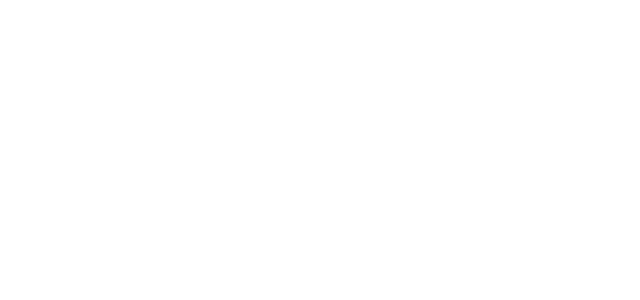
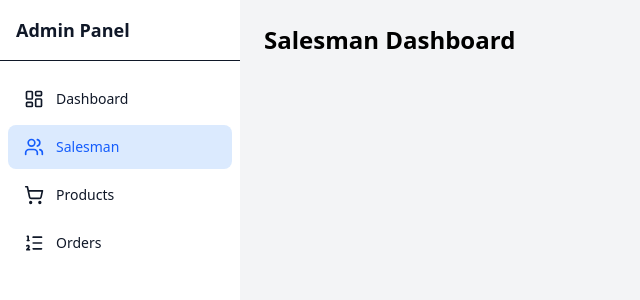
Before and after one commit to YashKachaRK/CoolStock, a React (Vite) app: page /admin_users in a window 1280 px wide. Before the commit this address had no page. Shown: the top 300 px of the page, without its empty margins (0-640 px from the left). Built offline with nearby package versions, Linux system fonts and the light colour scheme.

Commit message:
SLidebar Done

```diff
--- a/src/App.jsx
+++ b/src/App.jsx
@@ -4,6 +4,11 @@
 import Dashboard_admin from "./pages/admin/Dashboard_admin";
 import Dashboard_sales from "./pages/sales/Dashboard_sales";
 import ProtectRoute from "./components/ProtectRoute";
+
+// Admin
+import Order_admin from "./pages/admin/Order_admin";
+import Products_admin from "./pages/admin/Products_admin";
+import Salesman_admin from "./pages/admin/Salesman_admin";
 
 function App() {
   return (
@@ -21,6 +26,9 @@
             </ProtectRoute>
           }
         />
+        <Route path="/admin_users" element={<Salesman_admin />} />
+        <Route path="/admin_product" element={<Products_admin />} />
+        <Route path="/admin_orders" element={<Order_admin />} />
 
         {/* Sales dashboard */}
         <Route
--- a/src/components/Slidebar.jsx
+++ b/src/components/Slidebar.jsx
@@ -1,6 +1,6 @@
 import React, { useState } from "react";
 import { Menu, X } from "lucide-react";
-
+import { NavLink } from "react-router-dom";
 function Slidebar({
   title = "Admin Panel",
   menuItems = [],
@@ -47,22 +47,27 @@
         {/* Navigation */}
         <nav className="space-y-1 mt-2 p-2">
           {menuItems.map((item, index) => (
-            <a
+            <NavLink
               key={index}
-              href={item.href}
-              className="flex items-center gap-3 px-4 py-3 hover:bg-blue-50 hover:text-blue-600 transition hover:rounded-lg"
+              to={item.href}
+              className={({ isActive }) =>
+                `flex items-center gap-3 px-4 py-3 transition rounded-lg
+        ${
+          isActive
+            ? "bg-blue-100 text-blue-600"
+            : "hover:bg-blue-50 hover:text-blue-600"
+        }`
+              }
             >
               <item.icon size={20} />
               <span className="text-sm">{item.label}</span>
-            </a>
+            </NavLink>
           ))}
         </nav>
       </aside>
 
       {/* Main Content */}
-      <main className="flex-1 p-6 mt-20 md:mt-0">
-        {children}
-      </main>
+      <main className="flex-1 p-6 mt-20 md:mt-0">{children}</main>
     </div>
   );
 }
--- /dev/null
+++ b/src/pages/admin/Order_admin.jsx
@@ -0,0 +1,19 @@
+import React from 'react'
+import Slidebar from "../../components/Slidebar";
+import { menuItems } from "../admin/SLidebar_Data";
+
+function Order_admin() {
+  return (
+    <div className="bg-gray-200">
+      <Slidebar
+      title="Admin Panel"
+      menuItems={menuItems}
+      sidebarWidth="w-60">
+        <h1 className="text-2xl font-bold mb-4">Order Dashboard</h1>
+
+      </Slidebar>
+    </div>
+  )
+}
+
+export default Order_admin
--- /dev/null
+++ b/src/pages/admin/Products_admin.jsx
@@ -0,0 +1,19 @@
+import React from 'react'
+import Slidebar from "../../components/Slidebar";
+import { menuItems } from "../admin/SLidebar_Data";
+
+function Products_admin() {
+  return (
+    <div className="bg-gray-200">
+      <Slidebar
+      title="Admin Panel"
+      menuItems={menuItems}
+      sidebarWidth="w-60">
+        <h1 className="text-2xl font-bold mb-4">Products Dashboard</h1>
+
+      </Slidebar>
+    </div>
+  )
+}
+
+export default Products_admin
--- /dev/null
+++ b/src/pages/admin/Salesman_admin.jsx
@@ -0,0 +1,18 @@
+import React from 'react'
+import Slidebar from "../../components/Slidebar";
+import { menuItems } from "../admin/SLidebar_Data";
+function Salesman_admin() {
+  return (
+    <div className="bg-gray-200">
+      <Slidebar
+      title="Admin Panel"
+      menuItems={menuItems}
+      sidebarWidth="w-60">
+        <h1 className="text-2xl font-bold mb-4">Salesman Dashboard</h1>
+
+      </Slidebar>
+    </div>
+  )
+}
+
+export default Salesman_admin
--- a/src/pages/admin/Slidebar_data.js
+++ b/src/pages/admin/Slidebar_data.js
@@ -1,18 +1,24 @@
-import { Home, Settings, Users } from "lucide-react";
+import { ListOrdered , ShoppingCart , Users , LayoutDashboard } from "lucide-react";
+
  export const menuItems = [
     {
       label: "Dashboard",
-      href: "/dashboard",
-      icon: Home,
+      href: "/admin_dashboard",
+      icon: LayoutDashboard,
     },
     {
-      label: "Users",
-      href: "/users",
+      label: "Salesman",
+      href: "/admin_users",
       icon: Users,
     },
     {
-      label: "Settings",
-      href: "/settings",
-      icon: Settings,
+      label: "Products",
+      href: "/admin_product",
+      icon: ShoppingCart ,
+    },
+    {
+      label:"Orders",
+      href:"/admin_orders",
+      icon: ListOrdered
     },
   ];
```
